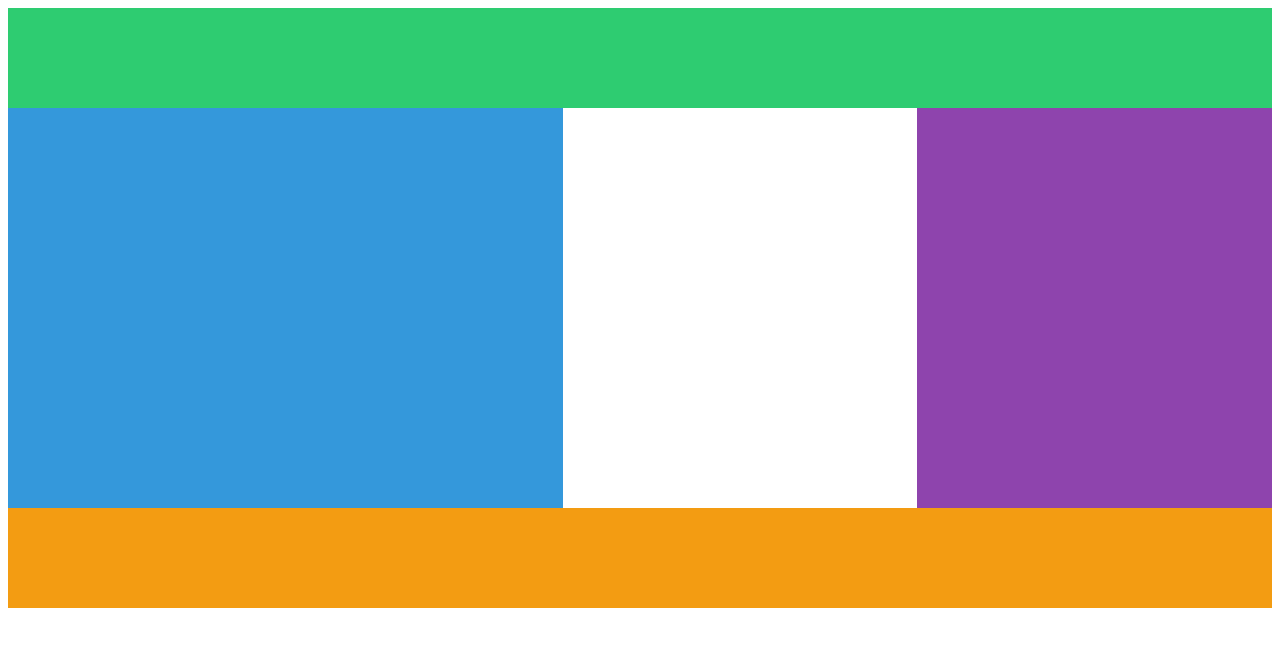
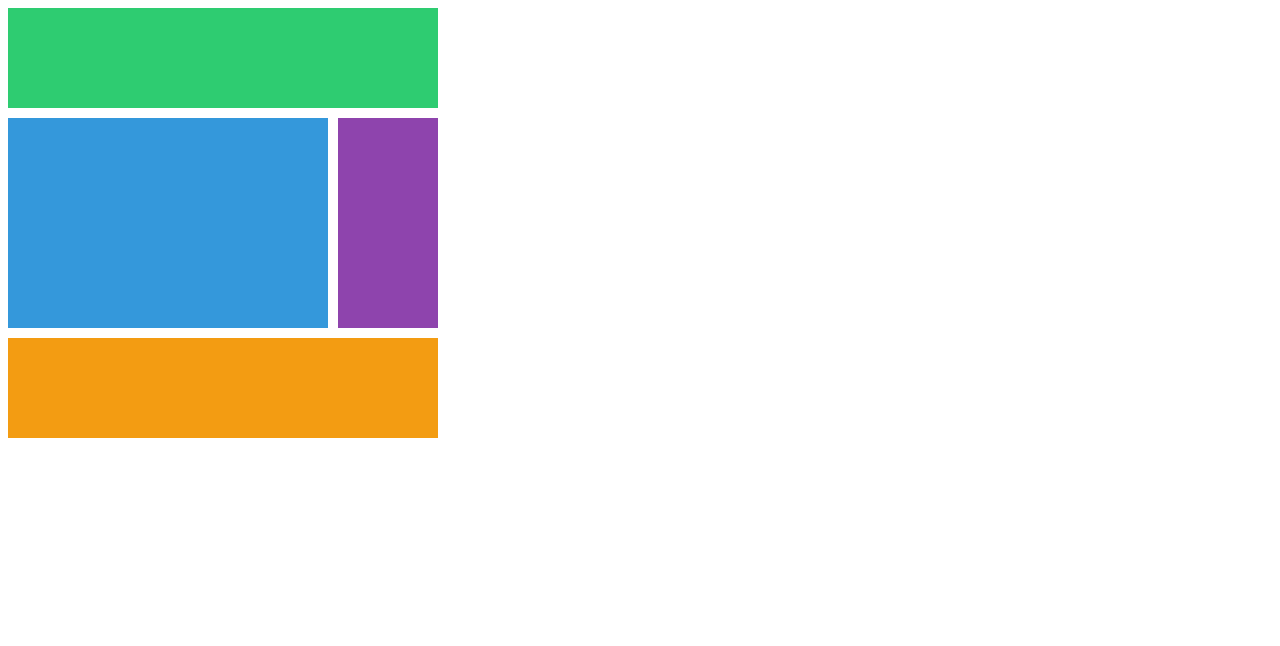
Before and after one commit to onethegarden/css-layout-master, a plain HTML site: page index.html in a window 1280 px wide. Drawn offline with Linux system fonts and the light colour scheme.

Commit message:
#2.4 Rows and Columns

```diff
--- a/style.css
+++ b/style.css
@@ -1,29 +1,31 @@
 .grid{
   display: grid;
-  grid-template-columns: auto 200px;
-  grid-template-rows: 100px repeat(2, 200px) 100px;
-  grid-template-areas:
-  "header header header header"
-  "content content . nav"
-  "content content . nav"
-  "footer footer footer footer"
+  gap:10px;
+  grid-template-columns: repeat(4, 100px);
+  grid-template-rows: repeat(4, 100px);
 
 }
 
 .header{
   background-color: #2ecc71;
-  grid-area: header;
+  grid-column-start:1;
+  grid-column-end:5;
 }
 
 .content{
   background-color: #3498db;
-  grid-area:content;
+  grid-column-start:1;
+  grid-column-end:4;
+  grid-row-start:2;
+  grid-row-end:4;
 }
 .nav{
   background-color: #8e44ad;
-  grid-area:nav;
+  grid-row-start:2;
+  grid-row-end:4;
 }
 .footer{
   background-color: #f39c12;
-  grid-area:footer;
+  grid-column-start:1;
+  grid-column-end:5;
 }
```
Also changed, not shown: README.md.
